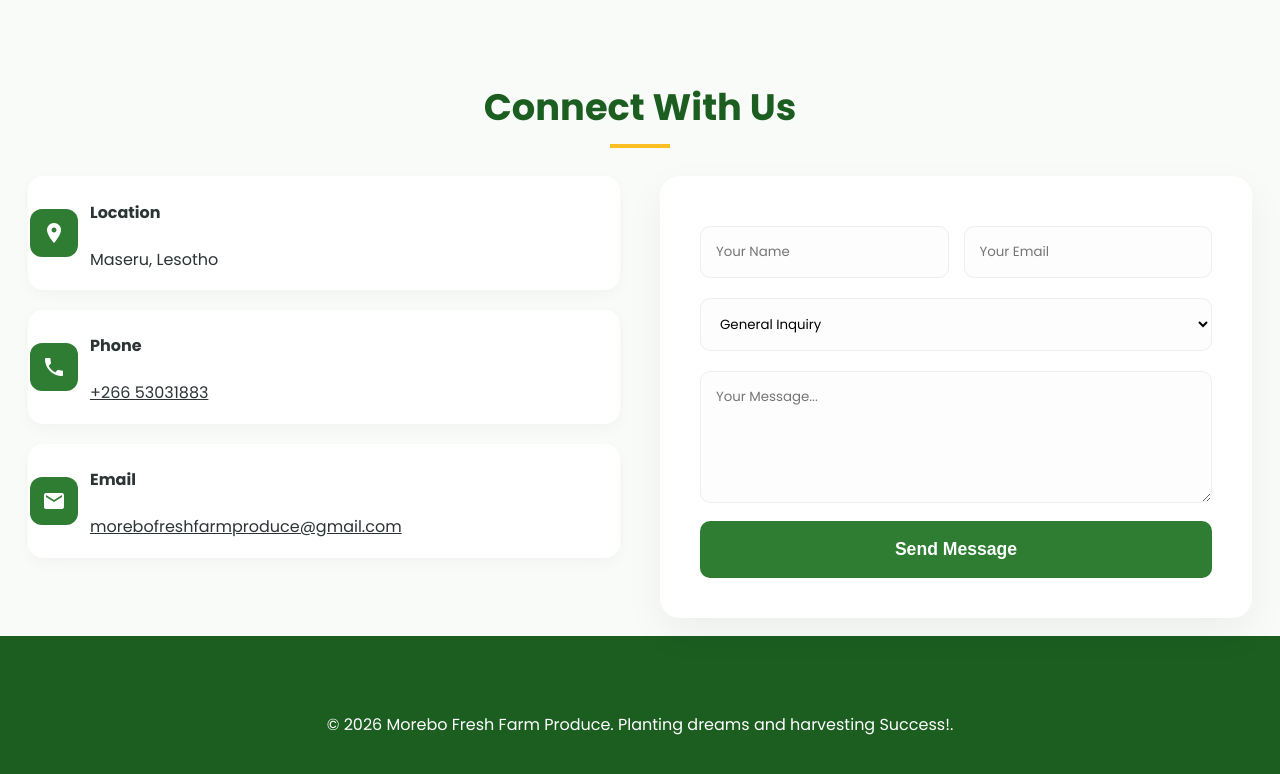
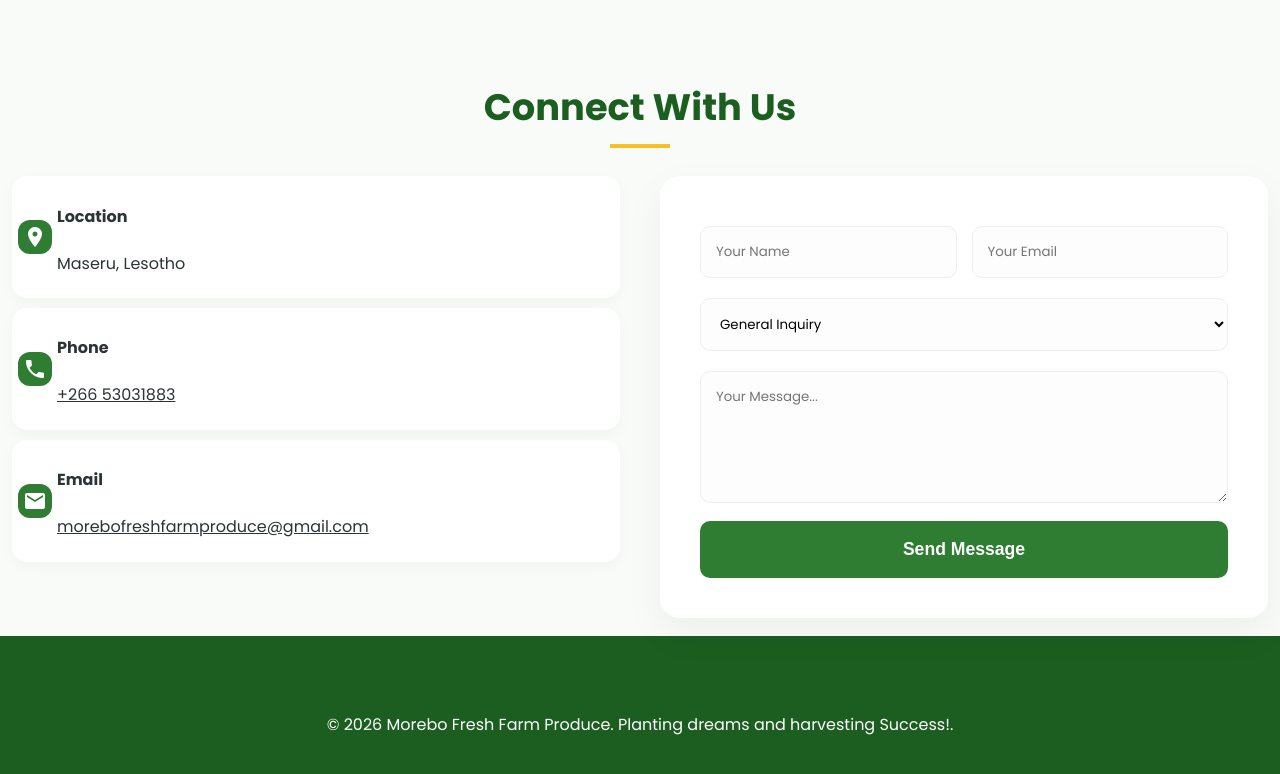
Before and after one commit to moletsane2/morebo-farm, a plain HTML site: page index.html in a window 1280 px wide. Shown: the part 2873-3647 px from the top of the page. Drawn offline with Linux system fonts and the light colour scheme.

Commit message:
overflow problem

```diff
--- a/index.html
+++ b/index.html
@@ -316,8 +316,7 @@
             gap: 40px;
             margin-top: 40px;
             box-sizing: border-box;
-            padding-left: 16px;
-            padding-right: 16px;
+            margin-right: 20px;
             width: 100%;
         }
         @media (max-width: 900px) {
@@ -336,21 +335,25 @@
                 grid-template-columns: 1fr;
             }
             .contact-form {
-                padding: 20px;
+                padding: 2px;
+
             }
         }
 
-        .contact-info { display: flex; flex-direction: column; gap: 20px; }
+        .contact-info { display: flex; flex-direction: column; gap: 10px; }
         .info-card {
-            background: white; padding: 2px; border-radius: 15px;
-            display: flex; align-items: center; gap: 12px;
+            background: white; padding: 6px; border-radius: 15px;
+            display: flex; align-items: center; gap: 5px;
             box-shadow: 0 5px 15px rgba(0,0,0,0.03);
             transition: 0.3s;
+            margin-left:0px;
+            width: 100%;
+            justify-content: left;
         }
         .info-card:hover { transform: translateY(-2px); background: #f1f8f1; }
-        .info-card i { background: var(--primary); color: white; padding: 12px; border-radius: 12px; }
+        .info-card i { background: var(--primary); color: white; padding: 5px; border-radius: 12px; }
 
-        .contact-form { background: white; padding: 40px; border-radius: 20px; box-shadow: 0 15px 40px rgba(0,0,0,0.05); }
+        .contact-form { background: white; padding: 40px; border-radius: 20px; box-shadow: 0 15px 40px rgba(0,0,0,0.05);width: 100%; }
         .two-col { display: grid; grid-template-columns: 1fr 1fr; gap: 15px; }
         @media (max-width: 600px) {
             .two-col { grid-template-columns: 1fr; }
@@ -520,8 +523,9 @@
                     <div><h4>Phone</h4><p><a href="tel:+26653031883" style="color:inherit;text-decoration:underline;">+266 53031883</a></p></div>
                 </div>
                 <div class="info-card">
-                    <i class="material-icons">email</i>
-                    <div><h4>Email</h4><p><a href="mailto:morebofreshfarmproduce@gmail.com" style="color:inherit;text-decoration:underline;">morebofreshfarmproduce@gmail.com</a></p></div>
+            <i class="material-icons">email</i>
+                    <div><h4>Email</h4><p><a href="mailto:morebofreshfarmproduce@gmail.com"
+                             style="color:inherit;text-decoration:underline;word-break:break-word;"> morebofreshfarmproduce@gmail.com</a></p></div>
                 </div>
             </div>
 
```
